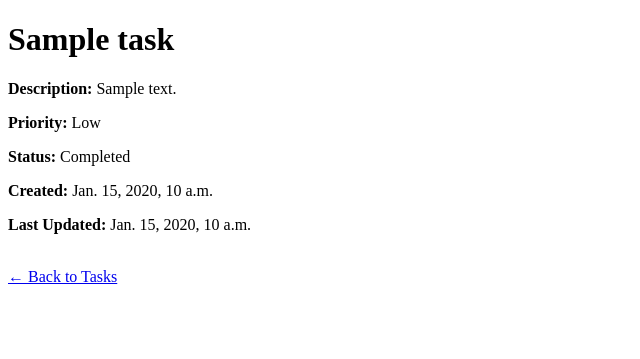
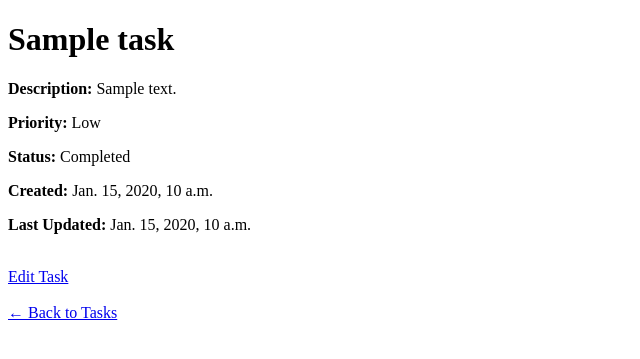
Before and after one commit to Nikk-hub-code/personal-task-manager, a Django app: page /tasks/1/ in a window 1280 px wide. Shown: the top 359 px of the page, without its empty margins (0-640 px from the left). Run offline with Django 5.2, Linux system fonts and the light colour scheme; tables that the repository leaves empty hold one stand-in row (values such as "Sample post").

Commit message:
Add task edit functionality

```diff
--- a/tasks/templates/tasks/task_detail.html
+++ b/tasks/templates/tasks/task_detail.html
@@ -40,6 +40,10 @@
 
     <br>
 
+    <a href="{% url 'task_edit' task.id %}">Edit Task</a>
+
+    <br><br>
+
     <a href="{% url 'task_list' %}">← Back to Tasks</a>
 
 </body>
--- a/tasks/urls.py
+++ b/tasks/urls.py
@@ -5,5 +5,6 @@ from . import views
 urlpatterns = [
     path("", views.task_list, name = "task_list"),
     path("create/", views.task_create, name = "task_create"),
+    path("<int:task_id>/edit/", views.task_edit, name = "task_edit"),
     path("<int:task_id>/", views.task_detail, name = "task_detail"),
 ]
--- a/tasks/views.py
+++ b/tasks/views.py
@@ -36,4 +36,23 @@ def task_detail(request, task_id):
 
     return render(request, "tasks/task_detail.html", context)
 
+def task_edit(request, task_id):
+    task = get_object_or_404(Task, id = task_id)
+
+    if request.method == "POST":
+        task.title = request.POST.get("title")
+        task.description = request.POST.get("description")
+        task.priority = request.POST.get("priority")
+        task.completed = request.POST.get("completed") == "on"
+
+        task.save()
+
+        return redirect("task_detail", task_id = task.id)
+
+    context = {
+        "task" : task,
+    }
+
+    return render(request, "tasks/task_edit.html", context)
+
     return render(request, "tasks/task_form.html")
```
Also changed, not shown: tasks/templates/tasks/task_edit.html (added, +79 -0 lines).
